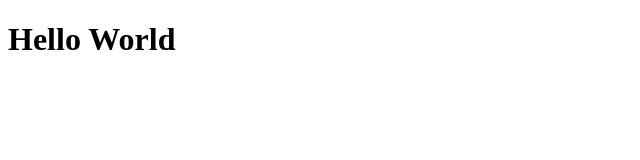
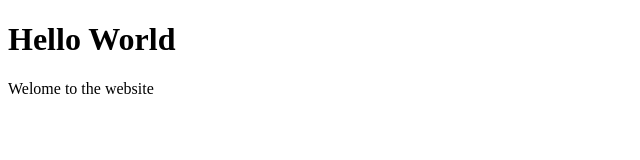
Before and after one commit to edwardhewer78-a11y/Website, a plain HTML site: page index.html in a window 1280 px wide. Shown: the whole page, without its empty margins (0-640 px from the left). Drawn offline with Linux system fonts and the light colour scheme.

Commit message:
EDIT: Update text for Index.html

```diff
--- a/index.html
+++ b/index.html
@@ -4,9 +4,10 @@
     <meta charset="UTF-8">
     <meta http-equiv="X-UA-Compatible" content="IE=edge">
     <meta name="viewport" content="width=device-width, initial-scale=1.0">
-    <title>Ed's First Page</title>
+    <title>Homepage</title>
 </head>
 <body>
     <h1>Hello World</h1>
+    <p>Welome to the website</p>
 </body>
 </html>
```
